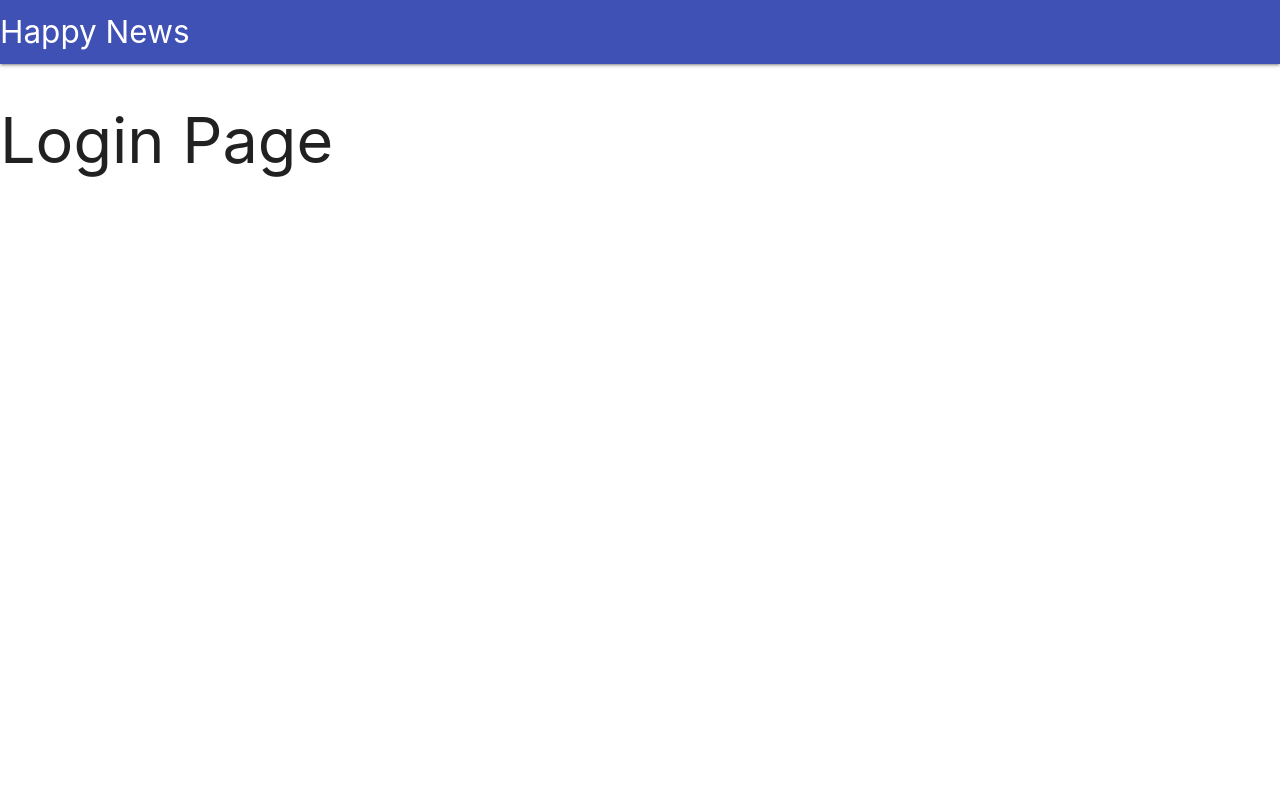
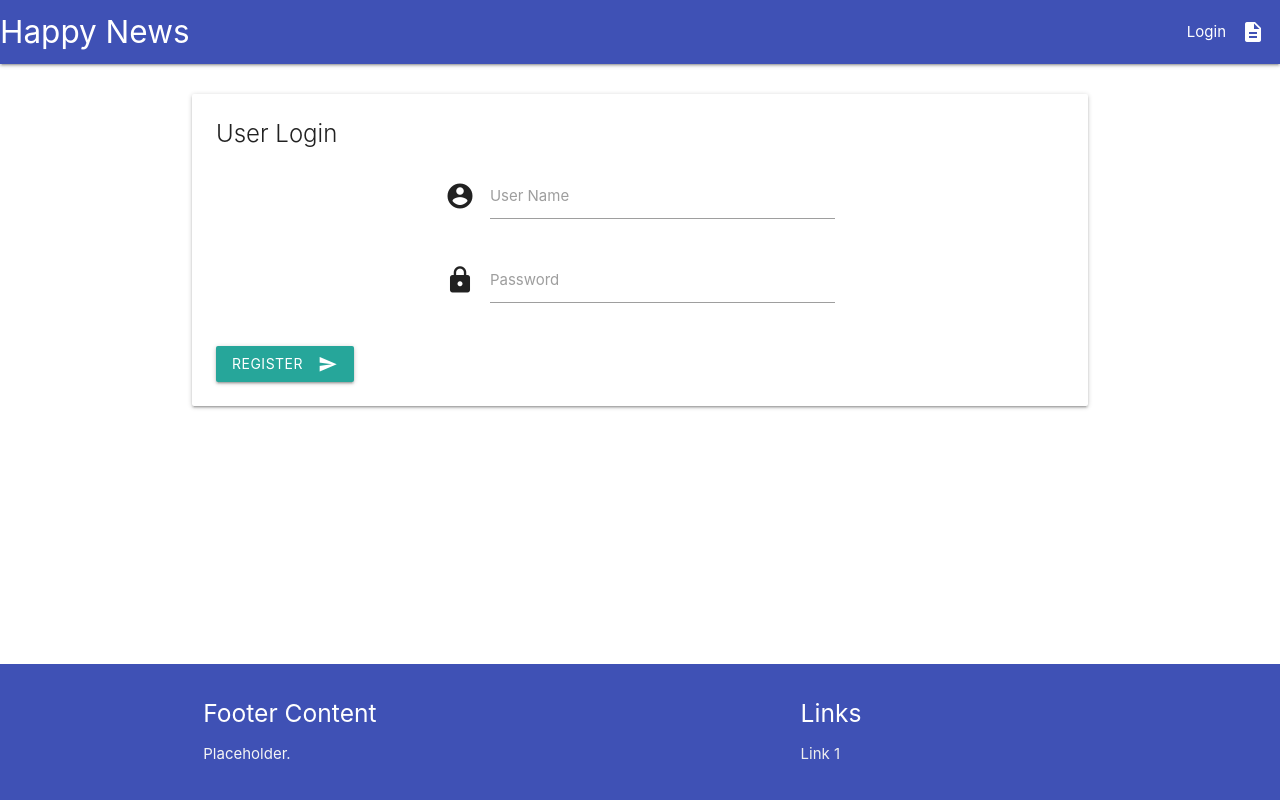
Before and after one commit to Aldebaram/happiness-news, a PHP site: page /stuff/login.php in a window 1280 px wide. Run offline with PHP 8.4, Linux system fonts and the light colour scheme.

Commit message:
login form

```diff
--- a/stuff/login.php
+++ b/stuff/login.php
@@ -8,26 +8,83 @@ echo "<!DOCTYPE html>
      <link href=\"https://fonts.googleapis.com/icon?family=Material+Icons\" rel=\"stylesheet\">
      <!--Import materialize.css-->
      <link type=\"text/css\" rel=\"stylesheet\" href=\"../css/materialize.min.css\"  media=\"screen,projection\"/>
-
+     <!--Import custom.css-->
+     <link type=\"text/css\" rel=\"stylesheet\" href=\"../css/custom.css\"  media=\"screen,projection\"/>
      <!--Let browser know website is optimized for mobile-->
      <meta name=\"viewport\" content=\"width=device-width, initial-scale=1.0\"/>
    </head>";
 
 //Materialize Navbar
-echo "  <nav>
+echo "  <nav class=\"callToFront\">
     <div class=\"nav-wrapper indigo\">
       <a href=\"../index.php\" class=\"brand-logo\">Happy News</a>
-      <ul id=\"nav-mobile\" class=\"right hide-on-med-and-down\">
-      <!--  <li><a href=\"stuff/login.php\">Login</a></li> -->
+      <ul id=\"nav-mobile\" class=\"right \">
+        <li><a href=\"login.php\">Login<i class=\"material-icons right\">description</i></a></li>
       </ul>
     </div>
   </nav>";
 
 
-// HTML Body
-echo  "<body>
-   <h1>Login Page</h1>
-   </body>
- </html>";
+  // HTML Body
+  echo  "<body>
 
+  <main>
+  <br>
+
+  <div class=\"row\">
+    <div class=\"container s12\" >
+    <div class=\"card hoverable\">
+    <div class=\"card-content\">
+    <span class=\"card-title\">User Login</span>
+    <div class=\"row\">
+    <form id=\"form\" class=\"col s12\" action=\"loginDB.php\" enctype=\"form-data\" method=\"POST\" >
+        <div class=\"input-field col s6 offset-s3\">
+          <i class=\"material-icons prefix\">account_circle</i>
+          <input id=\"user\" name=\"user\" type=\"text\" class=\"validate black-text\">
+          <label for=\"user\">User Name</label>
+        </div>
+        <div class=\"input-field col s6 offset-s3\">
+          <i class=\"material-icons prefix\">https</i>
+          <input id=\"password\" name=\"password\" type=\"password\" class=\"validate black-text\">
+          <label for=\"password\">Password</label>
+        </div>
+      </div>
+      <div onclick=\"loading()\">
+      <button  value=\"Upload\" class=\"btn waves-effect waves-light\" type=\"submit\" name=\"submit\">Register
+        <i class=\"material-icons right\">send</i>
+        </div>
+      </button>
+     </form>
+    </div>
+   </div>
+   <div id=\"second\">
+   </div>
+  </div>
+    </div>
+    </div>
+  </main>
+     </body>";
+
+
+     echo "<footer class=\"page-footer indigo callToFront\">
+             <div class=\"container\">
+               <div class=\"row\">
+                 <div class=\"col l6 s12\">
+                   <h5 class=\"white-text\">Footer Content</h5>
+                   <p class=\"grey-text text-lighten-4\">Placeholder.</p>
+                 </div>
+                 <div class=\"col l4 offset-l2 s12\">
+                   <h5 class=\"white-text\">Links</h5>
+                   <ul>
+                     <li><a class=\"grey-text text-lighten-3\" href=\"#!\">Link 1</a></li>
+                   </ul>
+                 </div>
+               </div>
+             </div>
+           </footer>
+           <!-- Load materialize javascript-->
+           <script type=\"text/javascript\" src=\"../js/materialize.min.js\"></script>
+           <!-- Load myjavascript-->
+           <script type=\"text/javascript\" src=\"../js/script.js\"></script>
+    </html>";
 ?>
```
